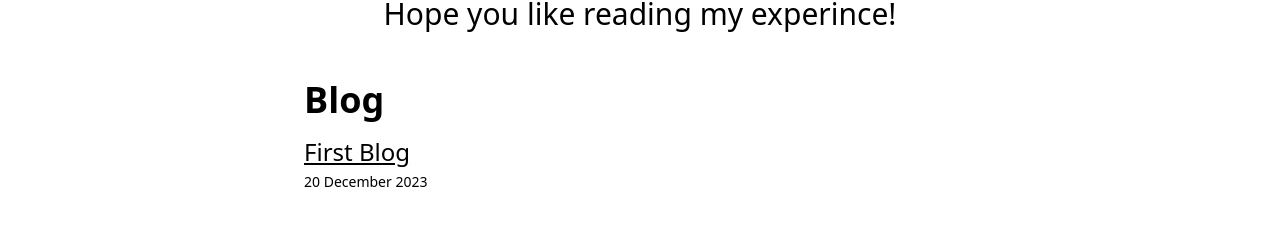
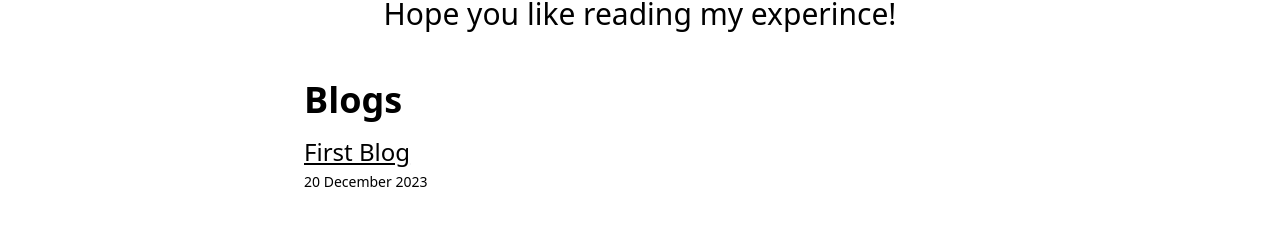
Before and after one commit to devangshrivastava/MyBlogs, a Next.js app: page / in a window 1280 px wide. Shown: the part 401-626 px from the top of the page. Built offline with nearby package versions, Linux system fonts and the light colour scheme.

Commit message:
minor changes

```diff
--- a/app/components/Posts.tsx
+++ b/app/components/Posts.tsx
@@ -5,8 +5,8 @@ export default function Posts() {
     const posts = getSortedPostsData()
 
     return (
-        <section className="mt-6 mx-auto max-w-2xl">
-            <h2 className="text-4xl font-bold dark:text-white/90">Blog</h2>
+        <section className="mt-6 mx-auto max-w-2xl mb-5">
+            <h2 className="text-4xl font-bold dark:text-white/90">Blogs</h2>
             <ul className="w-full">
                 {posts.map(post => (
                     <ListItem key={post.id} post={post} />
--- a/app/layout.tsx
+++ b/app/layout.tsx
@@ -22,7 +22,6 @@ export default function RootLayout({
       <body className="dark:bg-slate-800">
         <Navbar />
         <MyProfilePic />
-
         {children}
       </body>
     </html>
--- a/app/page.tsx
+++ b/app/page.tsx
@@ -14,7 +14,6 @@ export default function Home() {
       <p className='mt-1 mb-12 text-3xl text-center dark:text-white'>
         Hope you like reading my experince!
       </p>
-
       <Posts />
     </main>
   );
```
